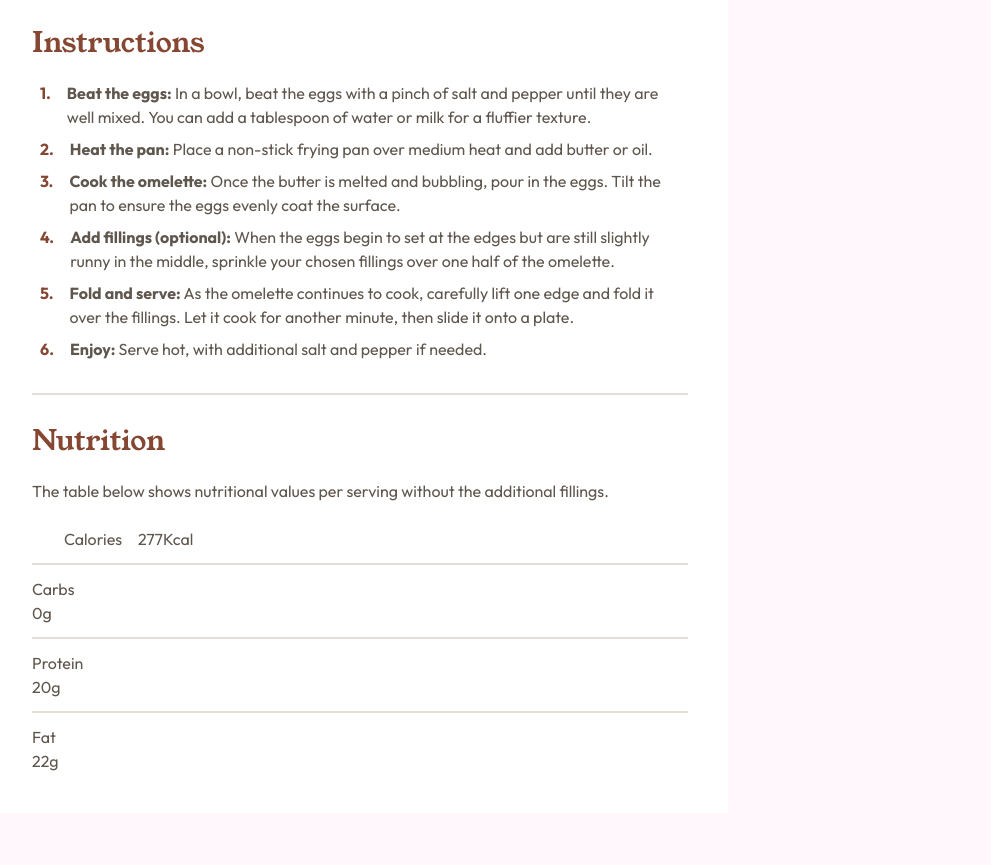
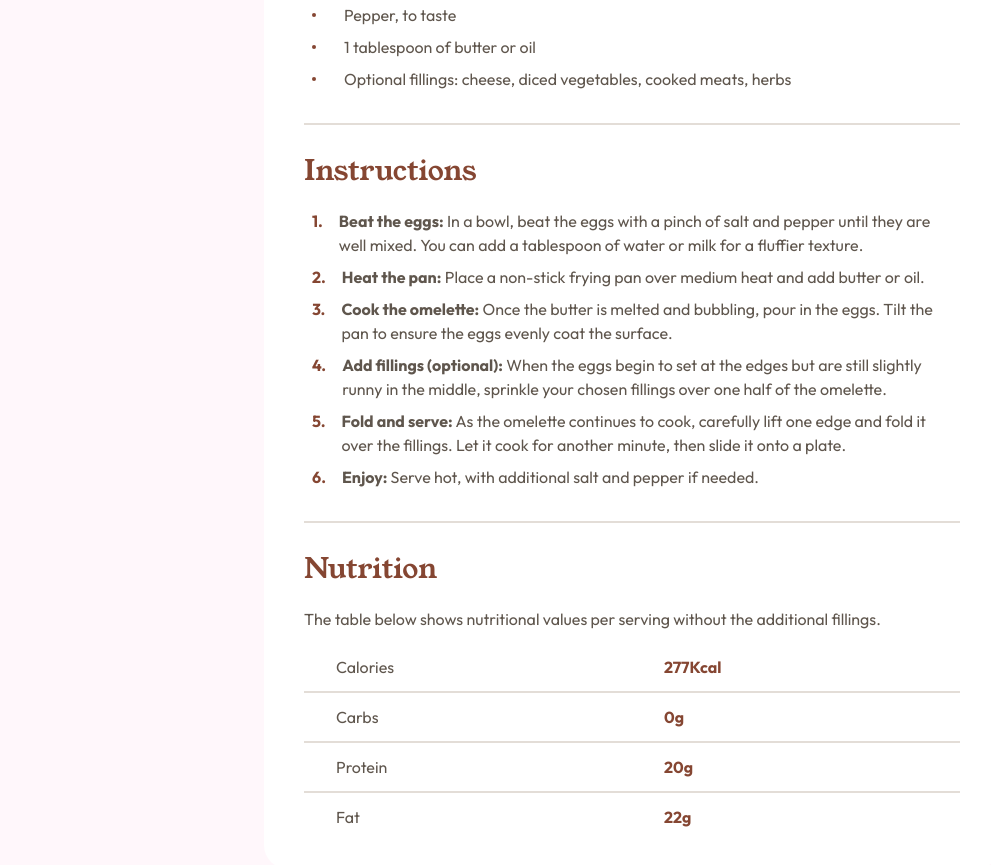
Before and after one commit to AnguiNator/recipe_page, a plain HTML site: page index.html in a window 1280 px wide. Shown: the part 969-1834 px from the top of the page, without its empty margins (8-999 px from the left). Before the commit the page ends 1782 px from the top, so only its background shows below. Drawn offline with Linux system fonts and the light colour scheme.

Commit message:
Fin de la app

```diff
--- a/index.html
+++ b/index.html
@@ -124,26 +124,50 @@
                 <div class="card_nutrition card_flex">
                     <h2 class="card_title">Nutrition</h2>
                     <p>The table below shows nutritional values per serving without the additional fillings.</p>
-                    <div class="card_table card_flex">
-                        <div class="card_row card_flex">
+                    <div class="card_table">
+                        <div class="card_table-item">
                             <p>Calories</p>
-                            <p>277Kcal</p>
                         </div>
-                        <div class="card_line"></div>
+                        <div class="card_table-item">
+                            <p class="card_datos">277Kcal</p>
+                        </div>
                         <div>
+                            <div class="card_line"></div>
+                        </div>
+                        <div>
+                            <div class="card_line"></div>
+                        </div>
+                        <div class="card_table-item">
                             <p>Carbs</p>
-                            <p>0g</p>
                         </div>
-                        <div class="card_line"></div>
+                        <div class="card_table-item">
+                            <p class="card_datos">0g</p>
+                        </div>
                         <div>
+                            <div class="card_line"></div>
+                        </div>
+                        <div>
+                            <div class="card_line"></div>
+                        </div>
+                        <div class="card_table-item">
                             <p>Protein</p>
-                            <p>20g</p>
                         </div>
-                        <div class="card_line"></div>
+                        <div class="card_table-item">
+                            <p class="card_datos">20g</p>
+                        </div>
                         <div>
+                            <div class="card_line"></div>
+                        </div>
+                        <div>
+                            <div class="card_line"></div>
+                        </div>
+                        <div class="card_table-item">
                             <p>Fat</p>
-                            <p>22g</p>
                         </div>
+                        <div class="card_table-item">
+                            <p class="card_datos">22g</p>
+                        </div>
+
                     </div>
                 </div>
             </div>
--- a/styles.css
+++ b/styles.css
@@ -39,7 +39,6 @@
     margin: 0;
     box-sizing: border-box;
     font-family: var(--font-family-outfit);
-    /* font-weight: var(--font-weight-regular); */
     font-size: var(--font-text-16);
     color: var(--stone-600);
     line-height: var(--font-line-height-150);
@@ -48,10 +47,24 @@
 
 html {
     font-size: 62.5%;
+
 }
 
 body {
     background-color: var(--rose-50);
+    padding: var(--space-128) var(--space-48);
+}
+
+
+.card {
+    max-width: 736px;
+    background-color: var(--white);
+    padding: var(--space-40);
+    gap: var(--space-40);
+    display: flex;
+    flex-direction: column;
+    border-radius: var(--space-24);
+    margin: auto;
 }
 
 .card_title {
@@ -66,14 +79,7 @@ body {
     gap: var(--space-24);
 }
 
-.card {
-    max-width: 736px;
-    background-color: var(--white);
-    padding: var(--space-40);
-    gap: var(--space-40);
-    display: flex;
-    flex-direction: column;
-}
+
 
 h1 {
     color: var(--stone-900);
@@ -143,12 +149,42 @@ h3 {
 }
 
 .card_table {
-    gap: var(--space-12);
+    width: 100%;
+    display: grid;
+    grid-template-columns: 1fr 1fr;
+    gap: var(--space-12) 0;
 }
 
-.card_row {
-    flex-direction: row;
-    gap: var(--space-16);
+.card_table-item {
     padding: 0 var(--space-32);
-    max-width: 288px;
 }
+
+.card_datos {
+    font-weight: var(--font-weight-bold);
+    color: var(--brown-800);
+}
+
+@media (max-width: 375px) {
+    body {
+        padding: 0;
+    }
+
+    .card {
+        padding: 0;
+        border-radius: 0;
+        gap: 0;
+    }
+
+    .card_img {
+        padding: 0;
+        border-radius: 0;
+    }
+
+    .card_content {
+        padding: var(--space-40) var(--space-32);
+    }
+
+    h1 {
+        font-size: 3.6rem;
+    }
+}
```
